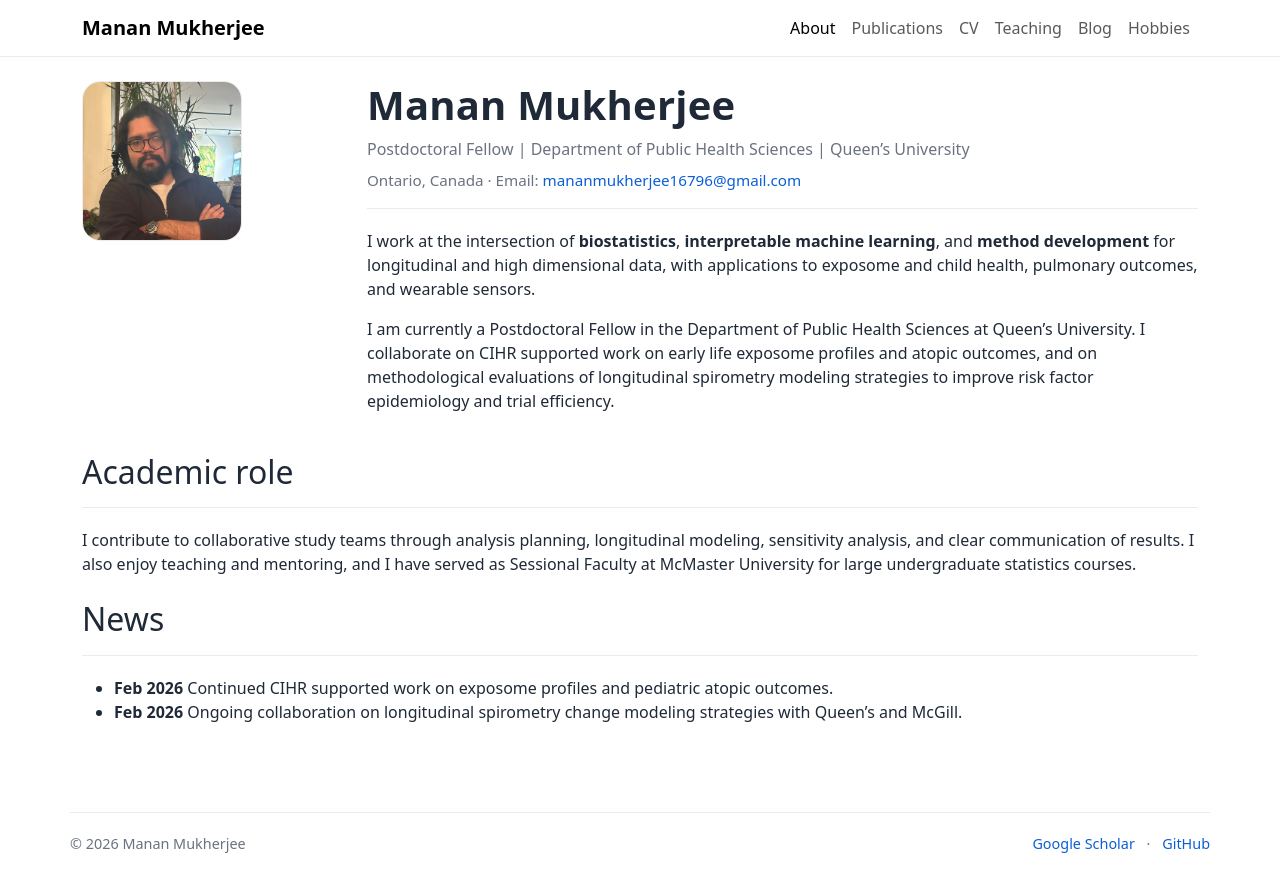
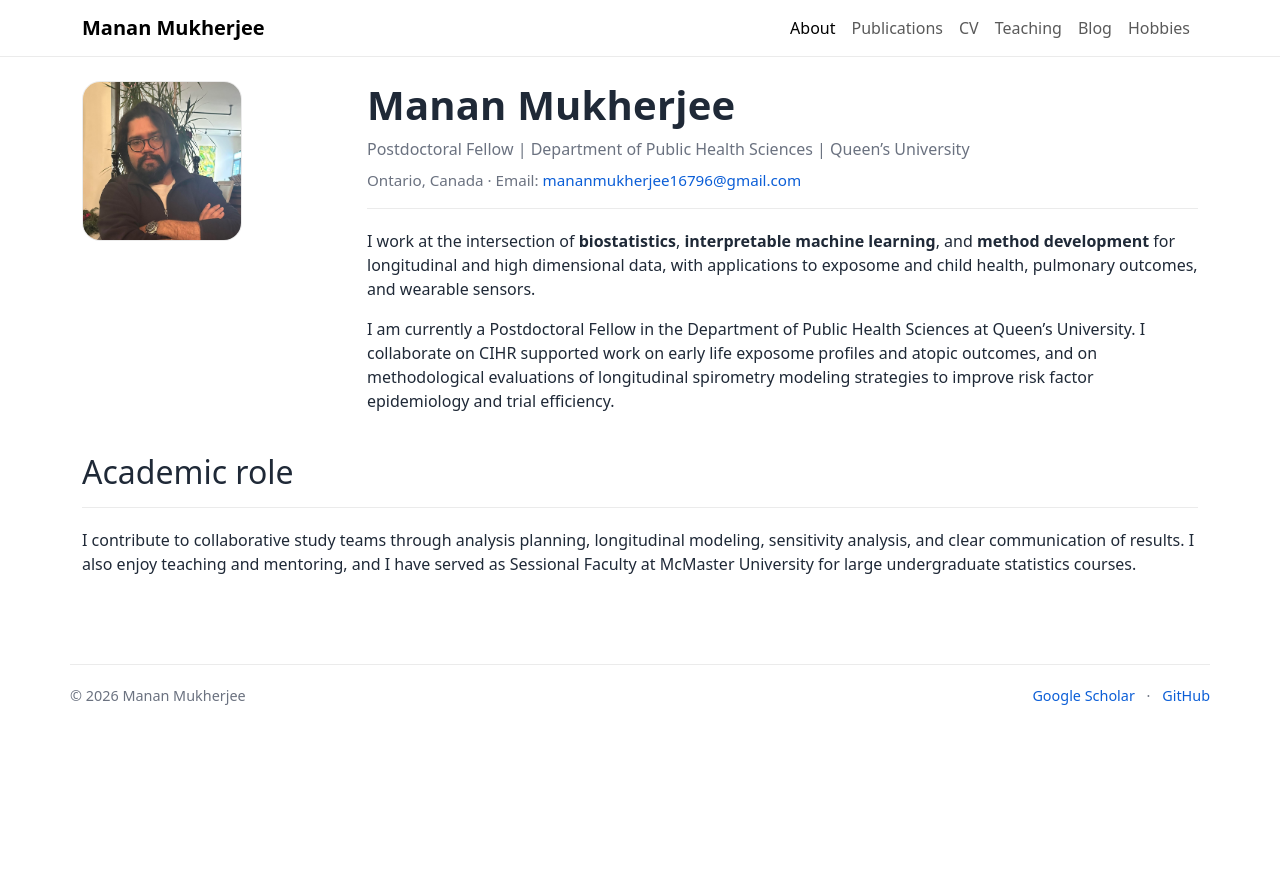
Before and after one commit to Mananmukh/WebDeploy, a Jekyll site: the page built from index.md, in a window 1280 px wide. Shown: the top 892 px of the page. Built offline with Jekyll 4.4.1, drawn with Linux system fonts in a browser that asks for light colours.

Commit message:
Update index.md

```diff
--- a/index.md
+++ b/index.md
@@ -37,10 +37,3 @@ I contribute to collaborative study teams through analysis planning, longitudina
 and clear communication of results. I also enjoy teaching and mentoring, and I have served as Sessional Faculty at
 McMaster University for large undergraduate statistics courses.
 </p>
-
-<h2 class="mt-4">News</h2>
-<div class="mm-rule"></div>
-<ul>
-  <li><strong>Feb 2026</strong> Continued CIHR supported work on exposome profiles and pediatric atopic outcomes.</li>
-  <li><strong>Feb 2026</strong> Ongoing collaboration on longitudinal spirometry change modeling strategies with Queen’s and McGill.</li>
-</ul>
```
